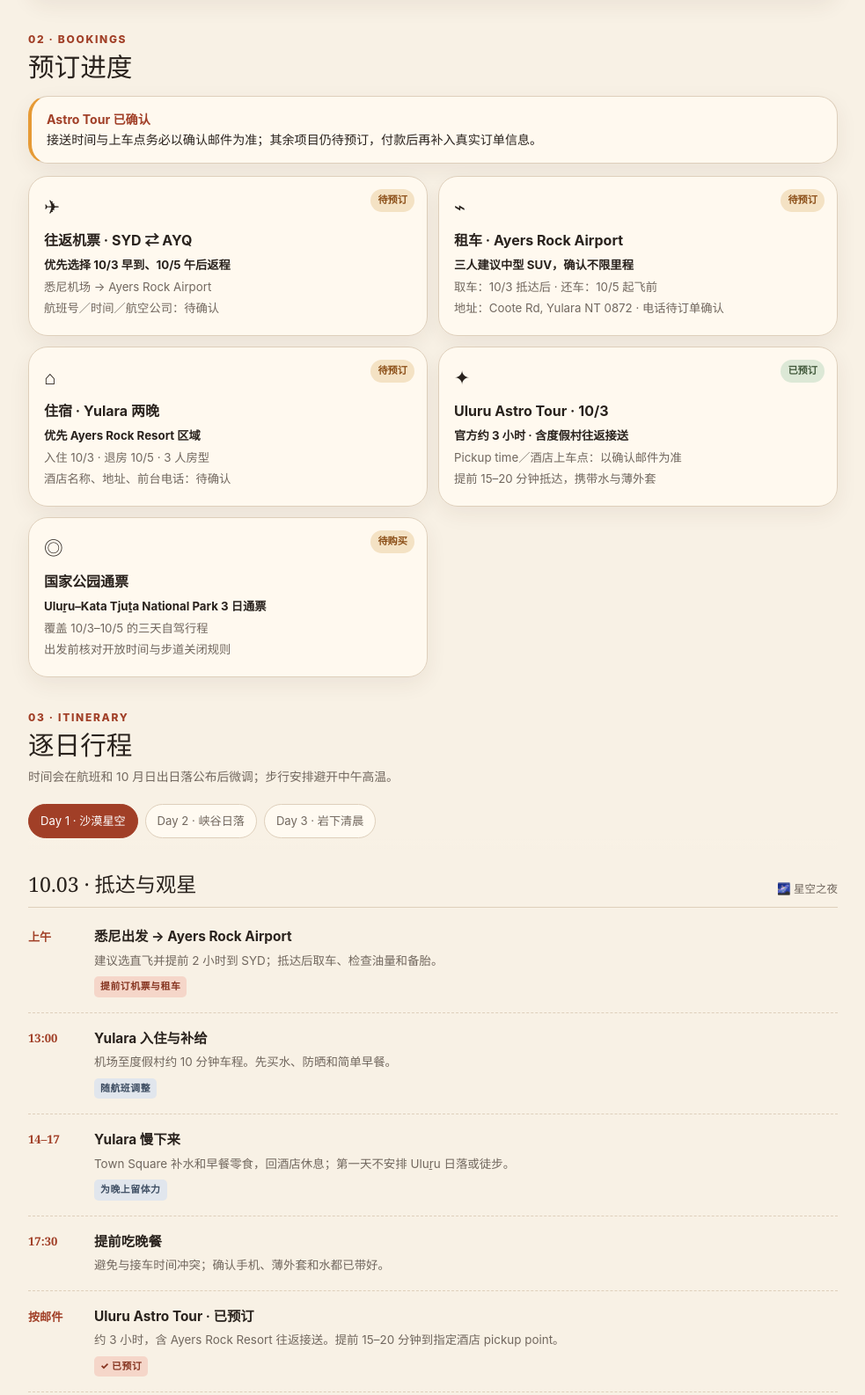
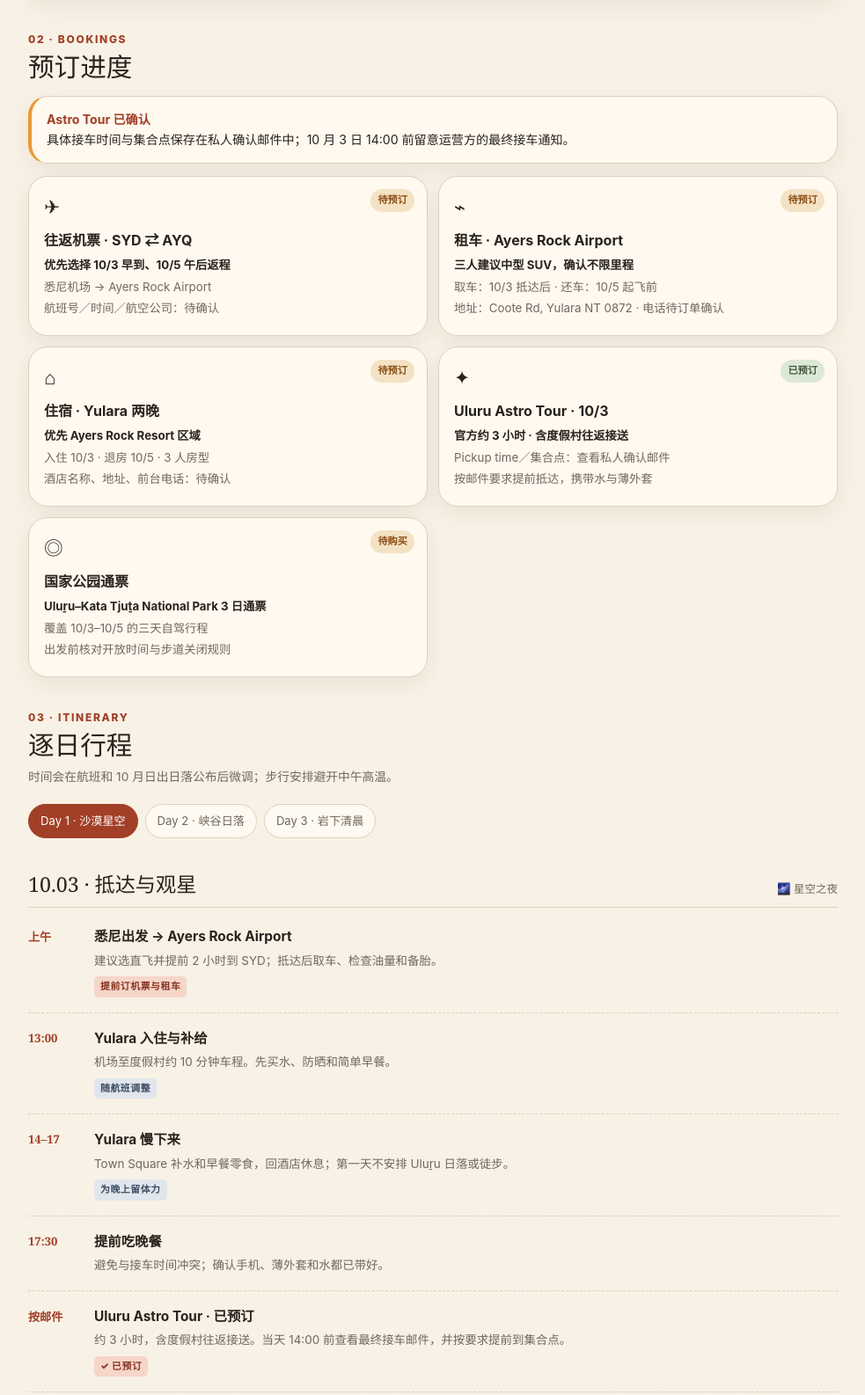
Before and after one commit to fionazhangxq/uluru-trip, a plain HTML site: page index.html in a window 1280 px wide. Shown: the part 1279-2865 px from the top of the page at 88% size, without its empty margins (148-1131 px from the left). Drawn offline with Linux system fonts and the light colour scheme.

Commit message:
Add safe Astro Tour reminder without private booking details

```diff
--- a/index.html
+++ b/index.html
@@ -73,12 +73,12 @@
 
     <section aria-labelledby="booking-title">
       <div class="section-kicker">02 · BOOKINGS</div><h2 class="section-title" id="booking-title">预订进度</h2>
-      <div class="card notice"><strong>Astro Tour 已确认</strong>接送时间与上车点务必以确认邮件为准；其余项目仍待预订，付款后再补入真实订单信息。</div>
+      <div class="card notice"><strong>Astro Tour 已确认</strong>具体接车时间与集合点保存在私人确认邮件中；10 月 3 日 14:00 前留意运营方的最终接车通知。</div>
       <div class="booking-grid">
         <article class="card booking"><span class="status">待预订</span><div class="booking-icon">✈︎</div><h3>往返机票 · SYD ⇄ AYQ</h3><p class="action">优先选择 10/3 早到、10/5 午后返程</p><p>悉尼机场 → Ayers Rock Airport</p><p>航班号／时间／航空公司：待确认</p></article>
         <article class="card booking"><span class="status">待预订</span><div class="booking-icon">⌁</div><h3>租车 · Ayers Rock Airport</h3><p class="action">三人建议中型 SUV，确认不限里程</p><p>取车：10/3 抵达后 · 还车：10/5 起飞前</p><p>地址：Coote Rd, Yulara NT 0872 · 电话待订单确认</p></article>
         <article class="card booking"><span class="status">待预订</span><div class="booking-icon">⌂</div><h3>住宿 · Yulara 两晚</h3><p class="action">优先 Ayers Rock Resort 区域</p><p>入住 10/3 · 退房 10/5 · 3 人房型</p><p>酒店名称、地址、前台电话：待确认</p></article>
-        <article class="card booking"><span class="status confirmed">已预订</span><div class="booking-icon">✦</div><h3>Uluru Astro Tour · 10/3</h3><p class="action">官方约 3 小时 · 含度假村往返接送</p><p>Pickup time／酒店上车点：以确认邮件为准</p><p>提前 15–20 分钟抵达，携带水与薄外套</p></article>
+        <article class="card booking"><span class="status confirmed">已预订</span><div class="booking-icon">✦</div><h3>Uluru Astro Tour · 10/3</h3><p class="action">官方约 3 小时 · 含度假村往返接送</p><p>Pickup time／集合点：查看私人确认邮件</p><p>按邮件要求提前抵达，携带水与薄外套</p></article>
         <article class="card booking"><span class="status">待购买</span><div class="booking-icon">◎</div><h3>国家公园通票</h3><p class="action">Uluṟu–Kata Tjuṯa National Park 3 日通票</p><p>覆盖 10/3–10/5 的三天自驾行程</p><p>出发前核对开放时间与步道关闭规则</p></article>
       </div>
     </section>
@@ -92,7 +92,7 @@
         <div class="event"><div class="time">13:00</div><div><h4>Yulara 入住与补给</h4><p>机场至度假村约 10 分钟车程。先买水、防晒和简单早餐。</p><span class="tag flex">随航班调整</span></div></div>
         <div class="event"><div class="time">14–17</div><div><h4>Yulara 慢下来</h4><p>Town Square 补水和早餐零食，回酒店休息；第一天不安排 Uluṟu 日落或徒步。</p><span class="tag flex">为晚上留体力</span></div></div>
         <div class="event"><div class="time">17:30</div><div><h4>提前吃晚餐</h4><p>避免与接车时间冲突；确认手机、薄外套和水都已带好。</p></div></div>
-        <div class="event"><div class="time">按邮件</div><div><h4>Uluru Astro Tour · 已预订</h4><p>约 3 小时，含 Ayers Rock Resort 往返接送。提前 15–20 分钟到指定酒店 pickup point。</p><span class="tag book">✓ 已预订</span></div></div>
+        <div class="event"><div class="time">按邮件</div><div><h4>Uluru Astro Tour · 已预订</h4><p>约 3 小时，含度假村往返接送。当天 14:00 前查看最终接车邮件，并按要求提前到集合点。</p><span class="tag book">✓ 已预订</span></div></div>
       </div></article>
       <article class="day" id="day2"><div class="dayhead"><h3>10.04 · Kata Tjuṯa + 日落</h3><span>🌅 日落之日</span></div><div class="timeline">
         <div class="event"><div class="time">07:00</div><div><h4>起床、早餐与准备</h4><p>前夜观星较晚，今天不追日出。带水、防晒、帽子、墨镜和运动鞋。</p></div></div>
@@ -113,7 +113,7 @@
     </section>
 
     <section aria-labelledby="todo-title"><div class="section-kicker">04 · BEFORE YOU GO</div><h2 class="section-title" id="todo-title">待办清单</h2><p class="section-note">纯列表，不记录勾选状态；三个人可直接截图分工。</p>
-      <div class="card todo"><ul><li>✅ Uluru Astro Tour 已预订；保存 pickup time、上车点与紧急电话</li><li>预订 SYD ⇄ AYQ 往返航班，确认每人行李额度</li><li>预订 3 人房 × 2 晚，确认停车、早餐与 late checkout</li><li>预订租车，添加全部驾驶员并检查保险 excess</li><li>购买 Uluṟu–Kata Tjuṯa National Park 3 日通票</li><li>如想吃正式晚餐，提前预订 10/4 晚餐</li><li>出发前 7 天查看公园开放时间、步道关闭和天气</li><li>下载离线地图；将订单截图存进三个人的手机</li><li>准备防晒、帽子、头灯、水壶、薄外套和舒适步行鞋</li></ul></div>
+      <div class="card todo"><ul><li>✅ Uluru Astro Tour 已预订；具体接车信息保存在私人邮件中</li><li>10/3 14:00 前查看 Astro Tour 最终 pickup 确认邮件</li><li>预订 SYD ⇄ AYQ 往返航班，确认每人行李额度</li><li>预订 3 人房 × 2 晚，确认停车、早餐与 late checkout</li><li>预订租车，添加全部驾驶员并检查保险 excess</li><li>购买 Uluṟu–Kata Tjuṯa National Park 3 日通票</li><li>如想吃正式晚餐，提前预订 10/4 晚餐</li><li>出发前 7 天查看公园开放时间、步道关闭和天气</li><li>下载离线地图；将订单截图存进三个人的手机</li><li>准备防晒、帽子、头灯、水壶、薄外套和舒适步行鞋</li></ul></div>
     </section>
 
     <section aria-labelledby="tips-title"><div class="section-kicker">05 · FIELD NOTES</div><h2 class="section-title" id="tips-title">红土小贴士</h2><div class="tips">
@@ -127,7 +127,7 @@
     // 所有时间均使用乌鲁鲁当地时间（ACST，UTC+09:30；当地不实行夏令时）
     const events=[
       {at:'2026-10-03T08:00:00+09:30',name:'出发去乌鲁鲁',meta:'10 月 3 日 · 航班具体时间待确认'},
-      {at:'2026-10-03T20:00:00+09:30',name:'Uluru Astro Tour',meta:'Day 1 · 已预订，以确认邮件 pickup time 为准'},
+      {at:'2026-10-03T14:00:00+09:30',name:'查看 Astro Tour 接车邮件',meta:'Day 1 · 接车时间与集合点保存在私人确认邮件中'},
       {at:'2026-10-04T08:00:00+09:30',name:'出发去 Kata Tjuṯa',meta:'Day 2 · Walpa Gorge Walk'},
       {at:'2026-10-04T18:46:00+09:30',name:'Uluṟu 日落',meta:'Day 2 · Car Sunset Viewing Area'},
       {at:'2026-10-05T06:22:00+09:30',name:'Uluṟu 日出',meta:'Day 3 · Talinguṟu Nyakunytjaku'},
```
